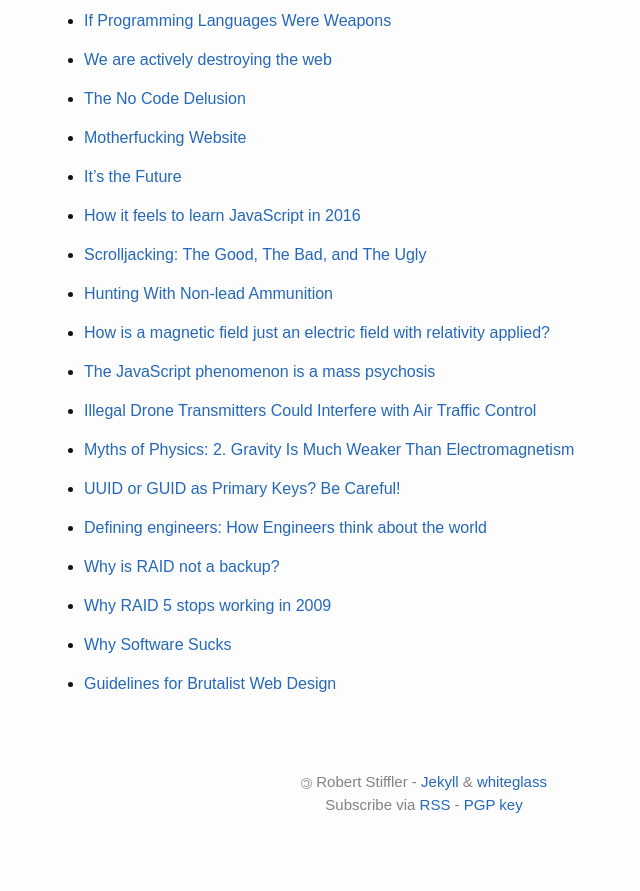
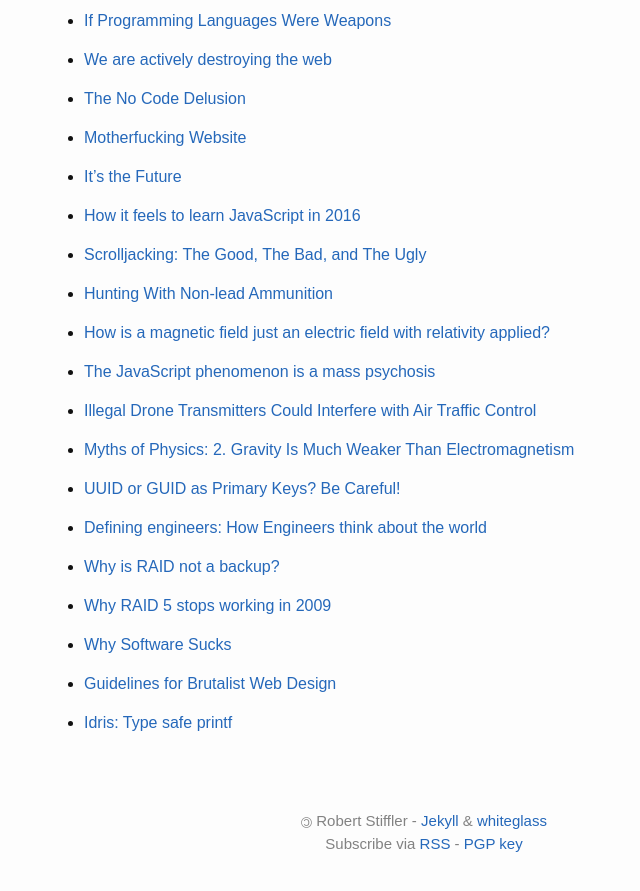
Before and after one commit to stifflerus/stifflerus, a Jekyll site: the page built from links.md, in a window 1280 px wide and 900 px high, scrolled down 2519 px. Shown: the top 891 px of the window, without its empty margins (216-856 px from the left). Built offline with Jekyll 4.4.1, drawn with Linux system fonts in a browser that asks for light colours; before the commit the page ends 3380 px from its top, so only the background shows below that.

Commit message:
Added link 'Idris: type safe printf'

```diff
--- a/_data/links.yml
+++ b/_data/links.yml
@@ -157,3 +157,5 @@ links:
     url: https://scottberkun.com/essays/46-why-software-sucks/
   - title: Guidelines for Brutalist Web Design
     url: https://brutalist-web.design/
+  - title: 'Idris: Type safe printf'
+    url: https://www.youtube.com/watch?v=fVBck2Zngjo
```
